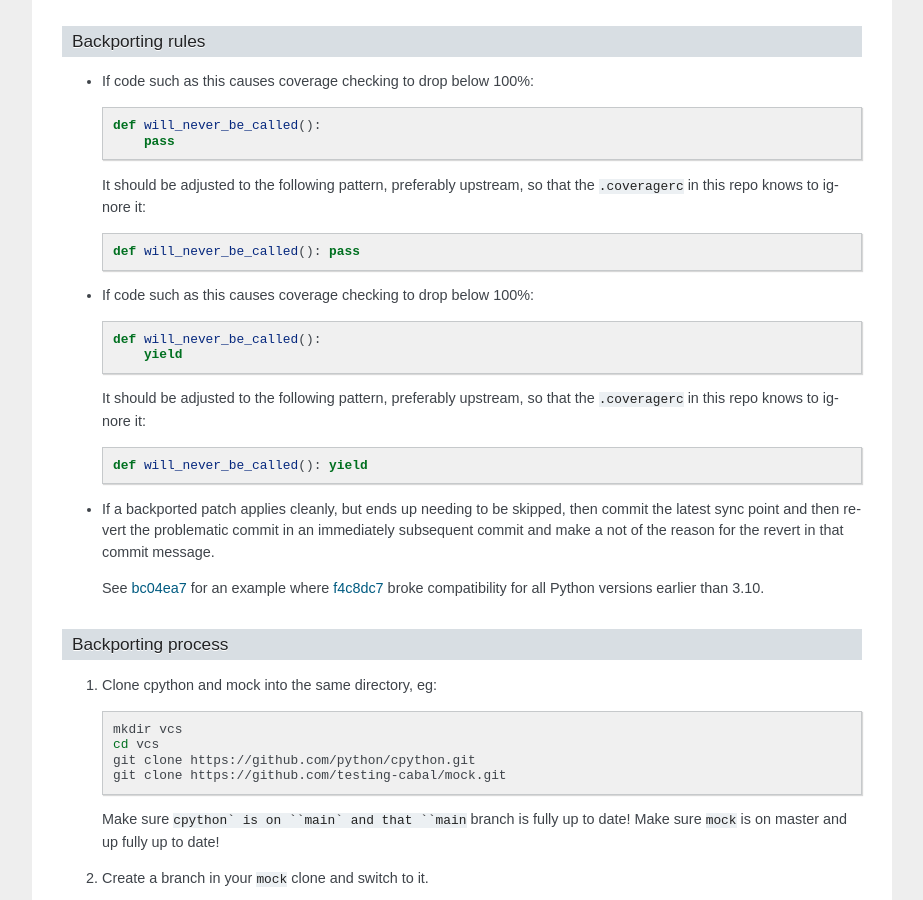
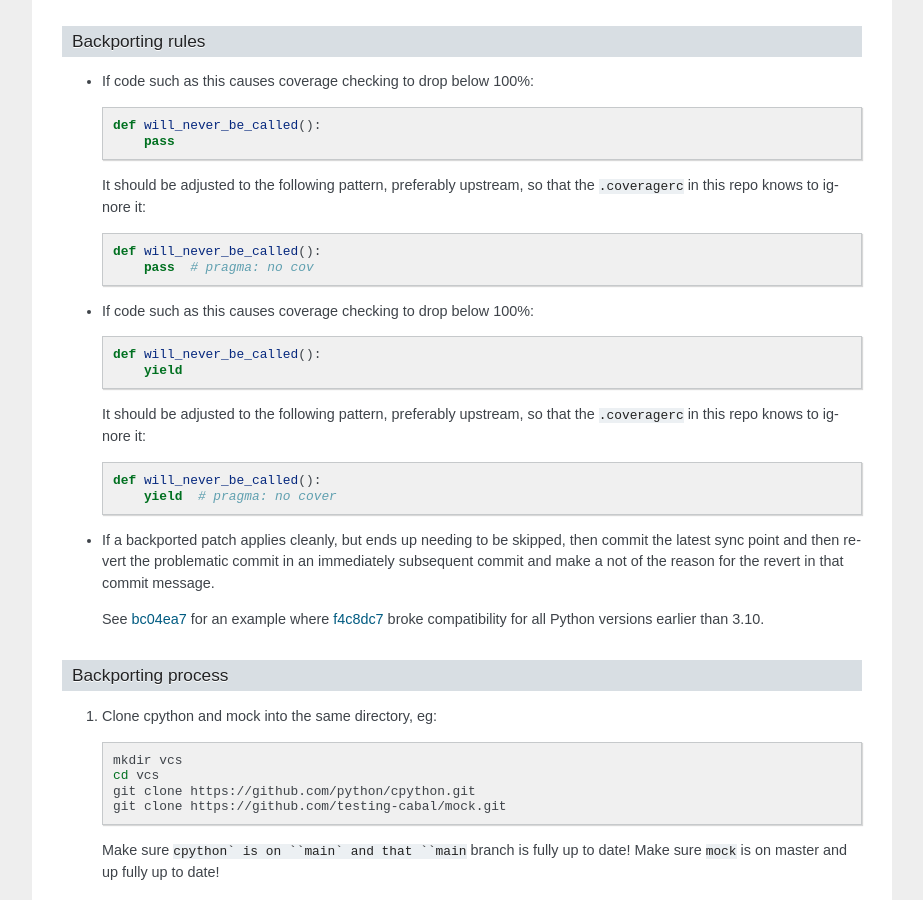
Before and after one commit to testing-cabal/mock, a Sphinx documentation site: the page built from docs/index.txt, in a window 1280 px wide and 900 px high, scrolled down 1600 px. Shown: the whole window, without its empty margins (198-1121 px from the left). Built offline with Sphinx 7.4.7, drawn with Linux system fonts in a browser that asks for light colours; the version number is read from the project's files by our own code.

```diff
--- a/docs/index.txt
+++ b/docs/index.txt
@@ -115,7 +115,8 @@ Backporting rules
 
   .. code-block:: python
 
-      def will_never_be_called(): pass
+      def will_never_be_called():
+          pass  # pragma: no cov
 
 - If code such as this causes coverage checking to drop below 100%:
 
@@ -129,7 +130,8 @@ Backporting rules
 
   .. code-block:: python
 
-      def will_never_be_called(): yield
+      def will_never_be_called():
+          yield  # pragma: no cover
 
 - If a backported patch applies cleanly, but ends up needing to be skipped,
   then commit the latest sync point and then revert the problematic commit in an immediately
```
Also changed, not shown: 1 other file.
